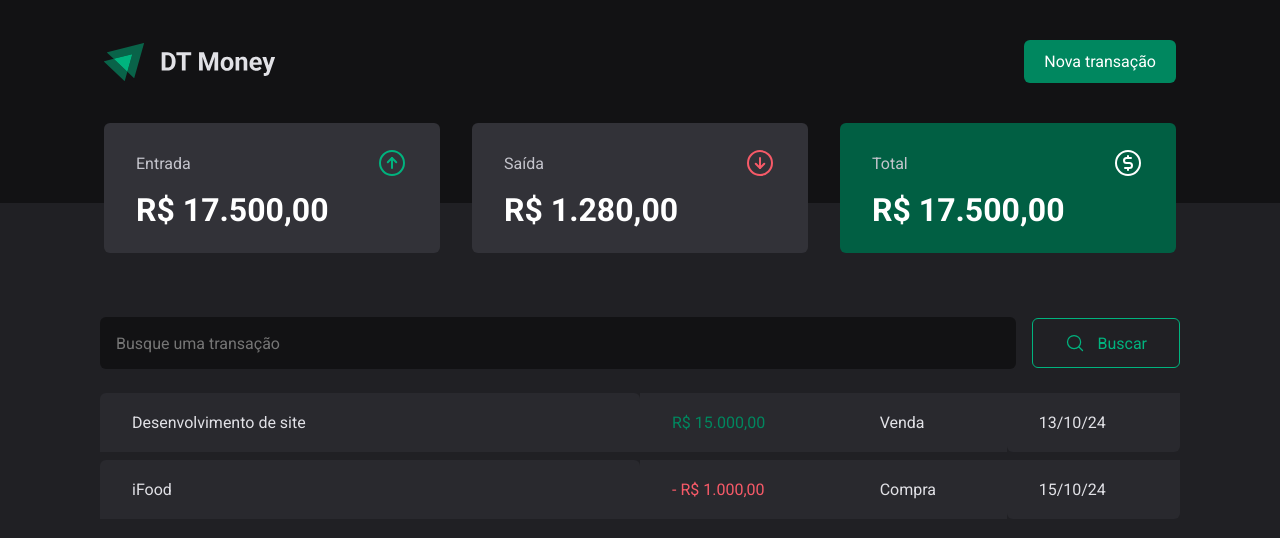
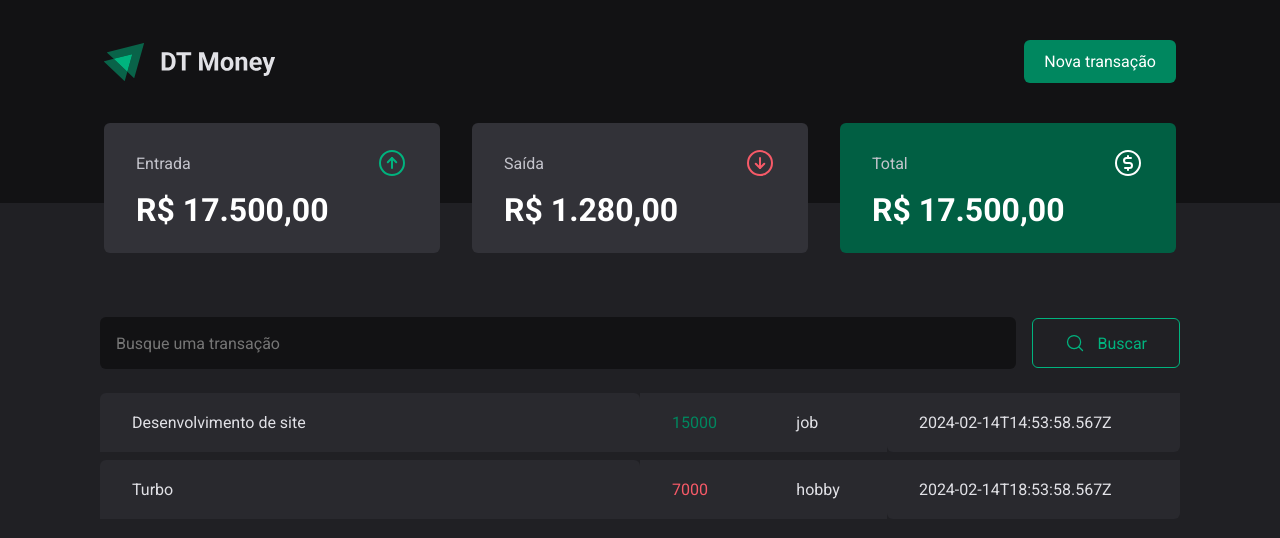
Before and after one commit to wwilliamsantana/dashboard-ig, a React (Vite) app: page / in a window 1280 px wide. Shown: the top 538 px of the page. Built offline with nearby package versions, Linux system fonts and the light colour scheme; data requests are answered from the project's data file.

Commit message:
feat: Request API / Context API

```diff
--- a/src/App.tsx
+++ b/src/App.tsx
@@ -3,12 +3,15 @@ import { defaultTheme } from './styles/theme/default'
 import { GlobalTheme } from './styles/globalStyles'
 
 import { Transactions } from './pages/Transactions'
+import { TransactionsProvider } from './contexts/TransactionsContext'
 
 export function App() {
   return (
     <ThemeProvider theme={defaultTheme}>
       <GlobalTheme />
-      <Transactions />
+      <TransactionsProvider>
+        <Transactions />
+      </TransactionsProvider>
     </ThemeProvider>
   )
 }
--- /dev/null
+++ b/src/contexts/TransactionsContext.tsx
@@ -0,0 +1,41 @@
+import { ReactNode, createContext, useEffect, useState } from 'react'
+
+interface TransactionsProps {
+  id: number
+  description: string
+  type: 'income' | 'outcome'
+  category: string
+  price: number
+  createdAt: string
+}
+
+interface TransactionContextProps {
+  transactions: TransactionsProps[]
+}
+
+export const TransactionsContext = createContext({} as TransactionContextProps)
+
+interface TransactionProviderProps {
+  children: ReactNode
+}
+
+export function TransactionsProvider({ children }: TransactionProviderProps) {
+  const [transactions, setTransactions] = useState<TransactionsProps[]>([])
+
+  async function loadingTransactionServer() {
+    const response = await fetch('http://localhost:3000/transactions')
+    const data = await response.json()
+
+    setTransactions(data)
+  }
+
+  useEffect(() => {
+    loadingTransactionServer()
+  }, [])
+
+  return (
+    <TransactionsContext.Provider value={{ transactions }}>
+      {children}
+    </TransactionsContext.Provider>
+  )
+}
--- a/src/pages/Transactions/index.tsx
+++ b/src/pages/Transactions/index.tsx
@@ -1,3 +1,4 @@
+import { useContext } from 'react'
 import { Header } from '../../components/Header'
 import { Summary } from '../../components/Summary'
 import { SearchForm } from './components/SearchForm'
@@ -6,8 +7,11 @@ import {
   TransactionTable,
   TransactionTableContainer,
 } from './styles'
+import { TransactionsContext } from '../../contexts/TransactionsContext'
 
 export function Transactions() {
+  const { transactions } = useContext(TransactionsContext)
+
   return (
     <div>
       <Header />
@@ -17,22 +21,20 @@ export function Transactions() {
         <SearchForm />
         <TransactionTable>
           <tbody>
-            <tr>
-              <td width={'50%'}>Desenvolvimento de site</td>
-              <td>
-                <PriceHighLight variant="income">R$ 15.000,00</PriceHighLight>
-              </td>
-              <td>Venda</td>
-              <td>13/10/24</td>
-            </tr>
-            <tr>
-              <td>iFood</td>
-              <td>
-                <PriceHighLight variant="outcome">- R$ 1.000,00</PriceHighLight>
-              </td>
-              <td>Compra</td>
-              <td>15/10/24</td>
-            </tr>
+            {transactions.map((transation) => {
+              return (
+                <tr key={transation.id}>
+                  <td width={'50%'}>{transation.description}</td>
+                  <td>
+                    <PriceHighLight variant={transation.type}>
+                      {transation.price}
+                    </PriceHighLight>
+                  </td>
+                  <td>{transation.category}</td>
+                  <td>{transation.createdAt}</td>
+                </tr>
+              )
+            })}
           </tbody>
         </TransactionTable>
       </TransactionTableContainer>
```
